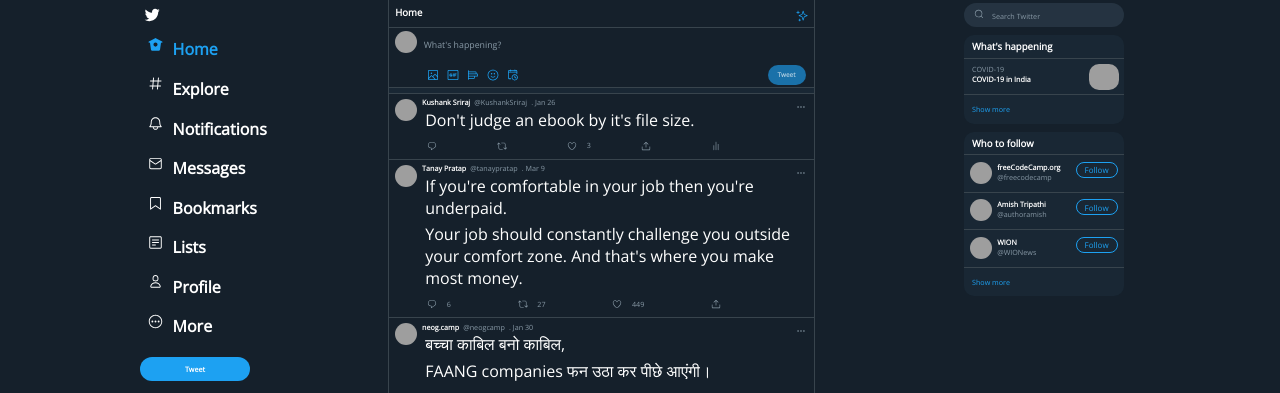
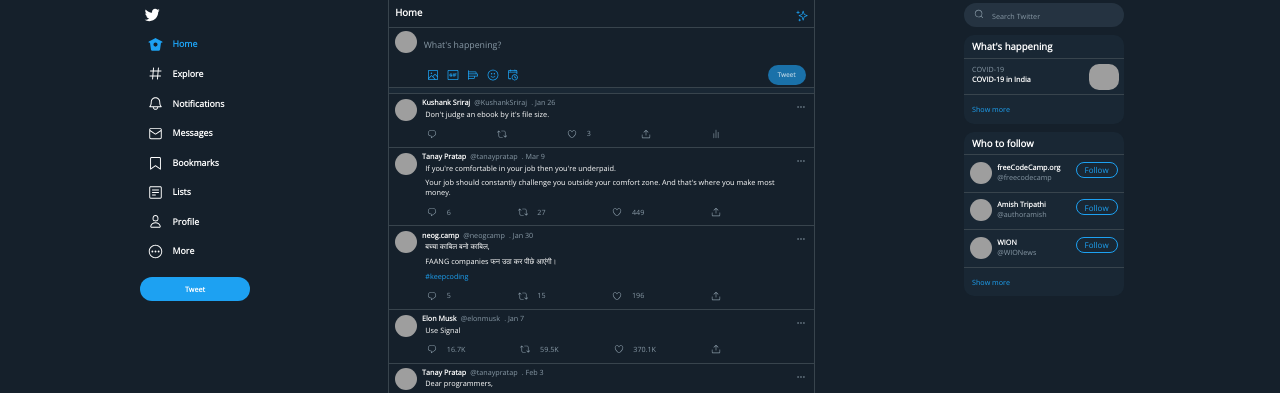
Before and after one commit to bhanukirant99/CSS-practice-Twitter-layout, a plain HTML site: page index.html in a window 1280 px wide. Shown: the top 393 px of the page. Drawn offline with nearby package versions, Linux system fonts and the light colour scheme; grey boxes are pictures that could not be loaded.

Commit message:
style: font

```diff
--- a/style.css
+++ b/style.css
@@ -36,7 +36,6 @@ main {
     border-left: 0.9px solid var(--border-color);
     border-right: 0.9px solid var(--border-color);
     grid-area: middle;
-    height: 100vh;
 }
 
 .right__pane {
@@ -602,7 +601,3 @@ main {
 .btn__follow:focus {
     outline: none;
 }
-
-* {
-    font-size: 1rem;
-}
```
